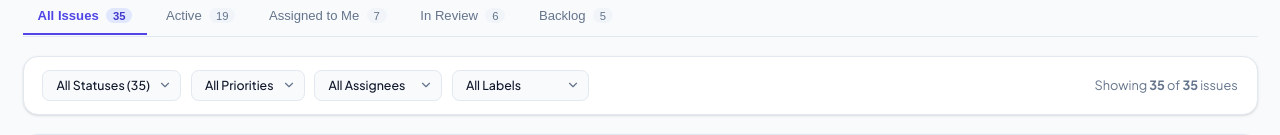
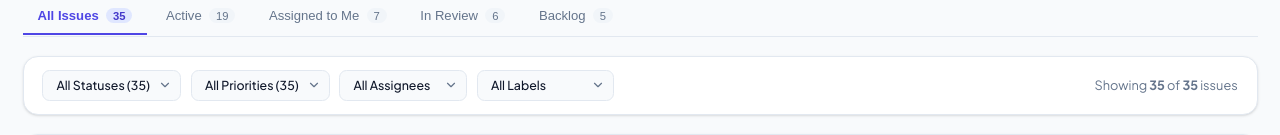
Before and after one commit to sugunpreetham/issueboard-milestone_1, a React (Vite) app: page / in a window 1280 px wide. Shown: the part 181-316 px from the top of the page. Built offline with nearby package versions, Linux system fonts and the light colour scheme.

Commit message:
feat: improve priority filtering

```diff
--- a/src/components/issues/IssueFilters.tsx
+++ b/src/components/issues/IssueFilters.tsx
@@ -27,6 +27,13 @@ export const IssueFilters: React.FC<IssueFiltersProps> = ({
     in_review: allIssues ? allIssues.filter((i) => i.status === 'in_review').length : undefined,
     done: allIssues ? allIssues.filter((i) => i.status === 'done').length : undefined,
     canceled: allIssues ? allIssues.filter((i) => i.status === 'canceled').length : undefined,
+  };
+
+  const priorityCounts = {
+    urgent: allIssues ? allIssues.filter((i) => i.priority === 'urgent').length : undefined,
+    high: allIssues ? allIssues.filter((i) => i.priority === 'high').length : undefined,
+    medium: allIssues ? allIssues.filter((i) => i.priority === 'medium').length : undefined,
+    low: allIssues ? allIssues.filter((i) => i.priority === 'low').length : undefined,
   };
 
   const hasActiveFilters =
@@ -82,16 +89,16 @@ export const IssueFilters: React.FC<IssueFiltersProps> = ({
           </label>
           <select
             id="filter-priority"
-            className="filter-select"
+            className={`filter-select ${filters.priority !== 'all' ? 'filter-active' : ''}`}
             value={filters.priority}
             onChange={(e) => onFilterChange('priority', e.target.value as Priority | 'all')}
             aria-label="Filter by priority"
           >
-            <option value="all">All Priorities</option>
-            <option value="urgent">Urgent</option>
-            <option value="high">High</option>
-            <option value="medium">Medium</option>
-            <option value="low">Low</option>
+            <option value="all">All Priorities {totalCount > 0 ? `(${totalCount})` : ''}</option>
+            <option value="urgent">Urgent {priorityCounts.urgent !== undefined ? `(${priorityCounts.urgent})` : ''}</option>
+            <option value="high">High {priorityCounts.high !== undefined ? `(${priorityCounts.high})` : ''}</option>
+            <option value="medium">Medium {priorityCounts.medium !== undefined ? `(${priorityCounts.medium})` : ''}</option>
+            <option value="low">Low {priorityCounts.low !== undefined ? `(${priorityCounts.low})` : ''}</option>
           </select>
           <div className="filter-select-arrow" aria-hidden="true">
             <Icon name="chevron-down" size={14} />
```
